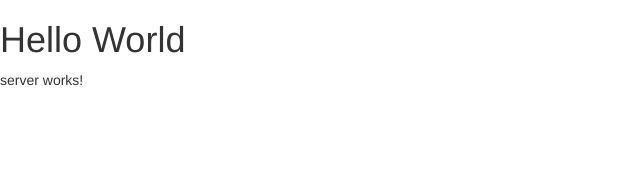
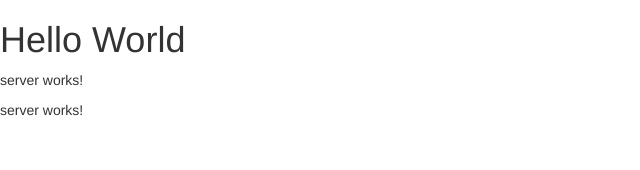
Before and after one commit to edezekiel/angular-complete-guide, an Angular app: page / in a window 1280 px wide. Shown: the top 170 px of the page, without its empty margins (0-640 px from the left). Built offline with nearby package versions, Linux system fonts and the light colour scheme.

Commit message:
Create servers component

```diff
--- a/src/app/app.component.html
+++ b/src/app/app.component.html
@@ -1,2 +1,2 @@
 <h1>Hello World</h1>
-<app-server></app-server>
+<app-servers></app-servers>
--- a/src/app/app.module.ts
+++ b/src/app/app.module.ts
@@ -3,11 +3,13 @@
 
 import { AppComponent } from './app.component';
 import { ServerComponent } from './components/server/server.component';
+import { ServersComponent } from './components/servers/servers.component';
 
 @NgModule({
   declarations: [
     AppComponent,
-    ServerComponent
+    ServerComponent,
+    ServersComponent
   ],
   imports: [
     BrowserModule,
--- /dev/null
+++ b/src/app/components/servers/servers.component.html
@@ -0,0 +1,2 @@
+<app-server></app-server>
+<app-server></app-server>
--- /dev/null
+++ b/src/app/components/servers/servers.component.ts
@@ -0,0 +1,15 @@
+import { Component, OnInit } from '@angular/core';
+
+@Component({
+  selector: 'app-servers',
+  templateUrl: './servers.component.html',
+  styleUrls: ['./servers.component.css']
+})
+export class ServersComponent implements OnInit {
+
+  constructor() { }
+
+  ngOnInit(): void {
+  }
+
+}
```
Also changed, not shown: src/app/components/servers/servers.component.css (added), 1 other file (tests, documents, lock files or other folders).
